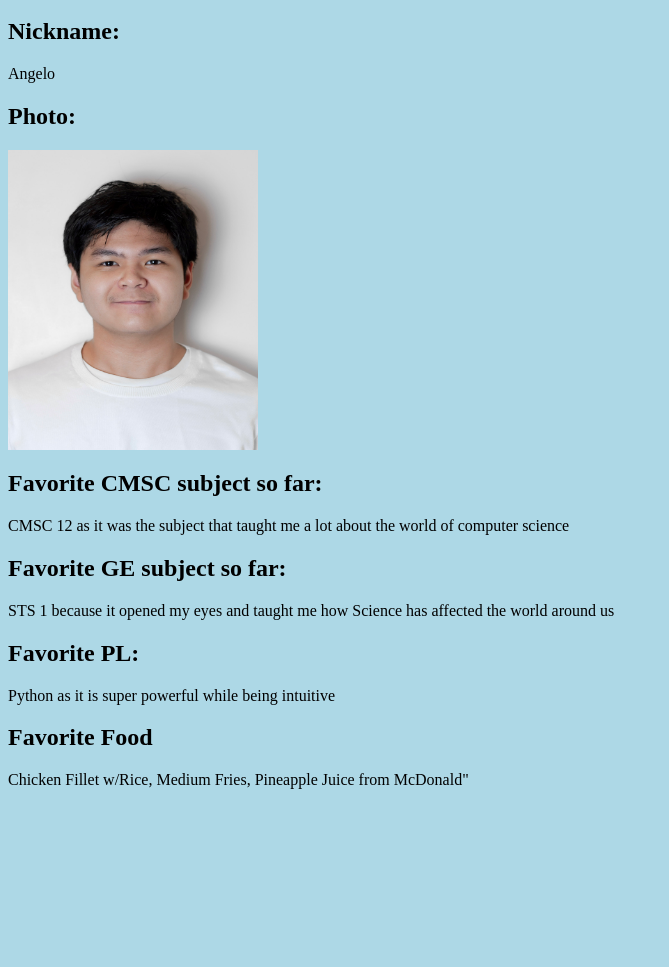
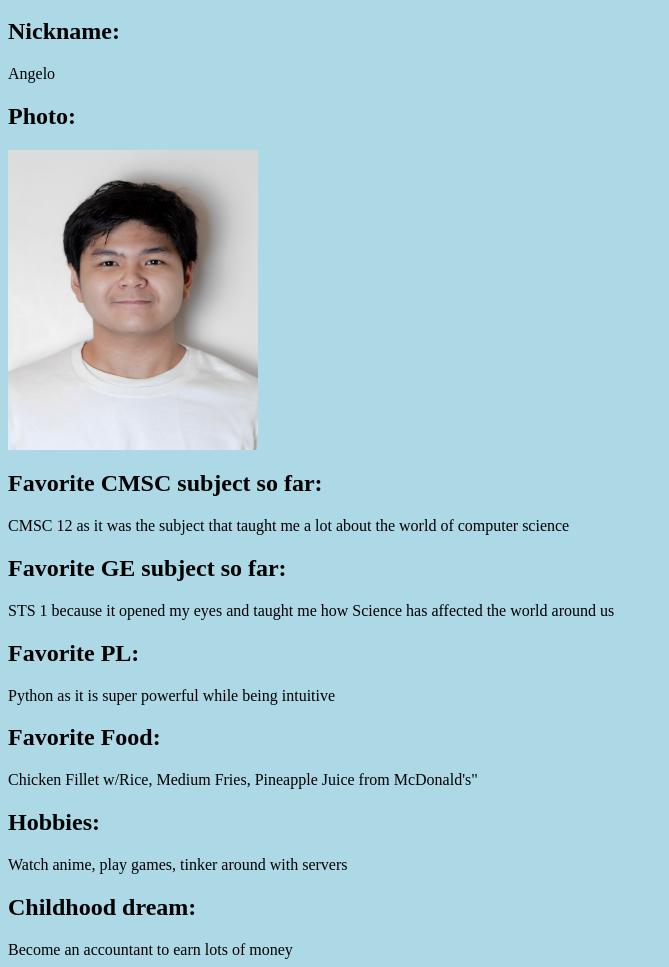
Before and after one commit to angeloslvrs/angeloslvrs.github.io, a plain HTML site: page index.html in a window 1280 px wide. Shown: the part 86-1053 px from the top of the page, without its empty margins (0-669 px from the left). Before the commit the page ends 883 px from the top, so only its background shows below. Drawn offline with Linux system fonts and the light colour scheme.

Commit message:
feat added hobbies and childhood dream

```diff
--- a/index.html
+++ b/index.html
@@ -22,7 +22,14 @@
         <h2>Favorite PL: </h2>
         <text>Python as it is super powerful while being intuitive</text>
     </br>
-        <h2>Favorite Food </h2>
-        <text>Chicken Fillet w/Rice, Medium Fries, Pineapple Juice from McDonald"</text>
+        <h2>Favorite Food: </h2>
+        <text>Chicken Fillet w/Rice, Medium Fries, Pineapple Juice from McDonald's"</text>
+    </br>
+        <h2>Hobbies: </h2>
+        <text>Watch anime, play games, tinker around with servers</text>
+    </br>
+        <h2>Childhood dream: </h2>
+            <text>Become an accountant to earn lots of money</text>
+        </br>
     </body>
 </html>
```
